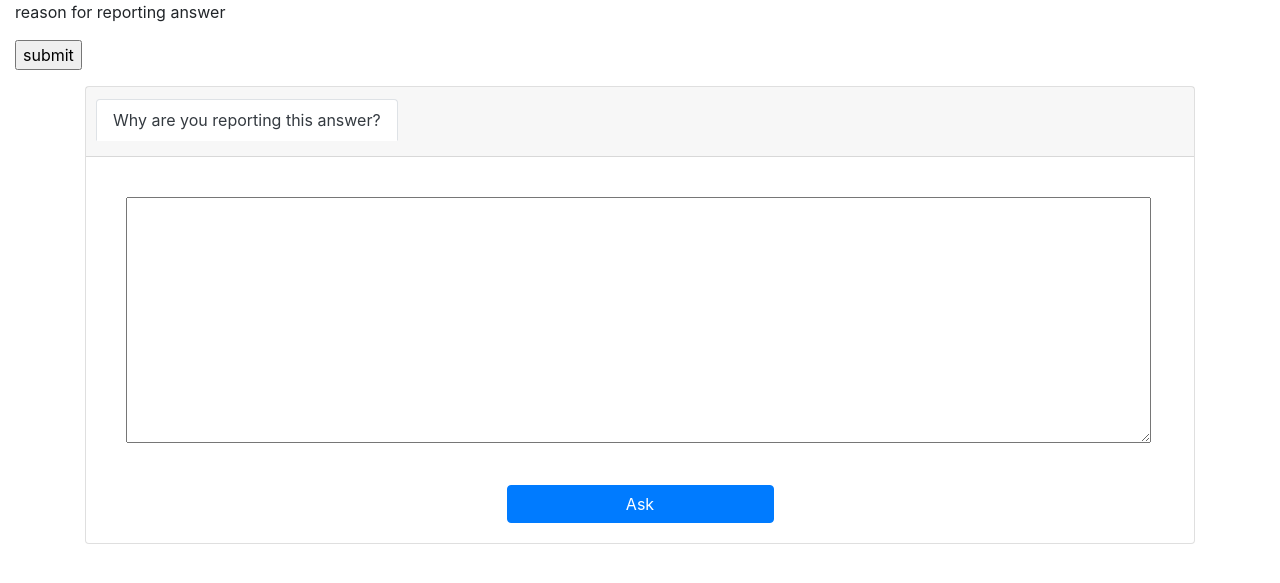
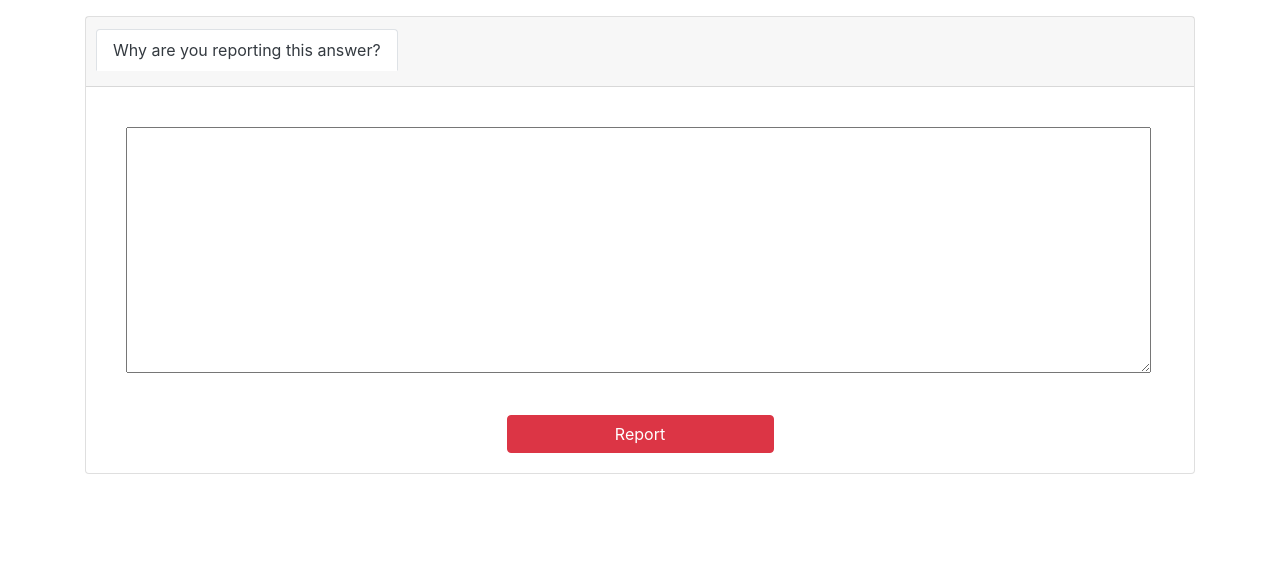
Before and after one commit to DevelopersLeague/StudNet, a Django app: template forum/templates/forum/answer_report.html in a window 1280 px wide. Shown: the part 56-639 px from the top of the page. Run offline with Django 3.2, Linux system fonts and the light colour scheme; the template is opened without the code that fills it: values that come from a table or form of the project are taken from there, others are empty; some libraries are stand-ins or nearby versions.

Commit message:
Add report button

```diff
--- a/forum/templates/forum/answer_report.html
+++ b/forum/templates/forum/answer_report.html
@@ -1,11 +1,5 @@
 {% extends "forum/main.html" %}
     {% block content %}
-        <form action="" method="POST">
-            {% csrf_token %}
-            <p>reason for reporting answer</p>
-
-            <input type="submit" value="submit">
-        </form>
 
         <style>
         #id_report_text{
@@ -37,7 +31,7 @@
                             </div>
                         </div>
                     </div>
-                    <button type="submit" class="btn btn-primary btn-block col-md-3 mx-auto">Ask</input>
+                    <button type="submit" class="btn btn-danger btn-block col-md-3 mx-auto">Report</input>
                 </div>
             </form>
         </div>
--- a/forum/templates/forum/question_report.html
+++ b/forum/templates/forum/question_report.html
@@ -31,7 +31,7 @@
                             </div>
                         </div>
                     </div>
-                    <button type="submit" class="btn btn-primary btn-block col-md-3 mx-auto">Ask</input>
+                    <button type="submit" class="btn btn-danger btn-block col-md-3 mx-auto">Report</input>
                 </div>
             </form>
         </div>
```
